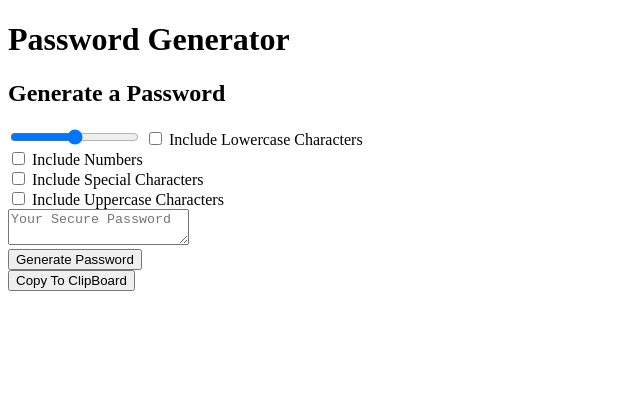
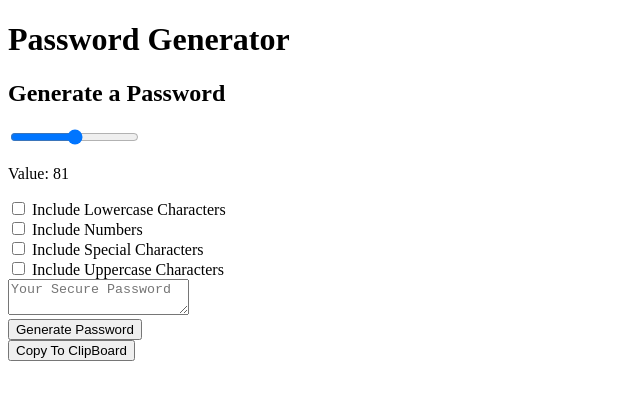
Before and after one commit to nozzy23/passwordGen, a plain HTML site: page index.html in a window 1280 px wide. Both pictures are taken after a click on the button "Generate Password". Shown: the whole page, without its empty margins (0-640 px from the left). Drawn offline with Linux system fonts and the light colour scheme.

Commit message:
finish slider and able to recieve input from slider

```diff
--- a/code.js
+++ b/code.js
@@ -18,23 +18,30 @@ Things to work on
 table for charcode http://www.net-comber.com/charset.html
 */
 
-//dom Elements
-var resultEle = document.getElementById("result")
-var lengthEle = document.getElementById("length")
-var lowerCaseEle = document.getElementById("lowerCase")
-var upperCaseEle = document.getElementById("UpperCase")
-var numberEle = document.getElementById("number")
-var specialEle = document.getElementById("special")
-var generateEle = document.getElementById("generate")
-var clipBoardEle = document.getElementById("clipBoard")
+//html Elements
+var resultEle = document.getElementById("result");
+var myRangeEle = document.getElementById("myRange");
+var lowerCaseEle = document.getElementById("lowerCase");
+var upperCaseEle = document.getElementById("UpperCase");
+var numberEle = document.getElementById("number");
+var specialEle = document.getElementById("special");
+var generateEle = document.getElementById("generate");
+var clipBoardEle = document.getElementById("clipBoard");
 
 
-var generateRandomPassword = {
+var randomFunc = {
     lower: generateRandomLower,
     Upper: generateRandomUpper,
     Number: generateNumber,
     special: generateSpecialChara
 };
+
+generateEle.addEventListener("click", function range() {
+    var length = +myRangeEle.value;
+    document.getElementById("myRange").value;
+    document.getElementById("demo").innerHTML = length;
+    console.log(length);
+  });
 
 
 //generate random lower
@@ -57,3 +64,11 @@ function generateSpecialChara() {
     var special= "!#$%&'()*+,-./:;<=>?@[\]^_`{|}~"
     return special[Math.floor(Math.random()*special.length)]
 }
+//slider function
+var slider = document.getElementById("myRange");
+var output = document.getElementById("demo");
+output.innerHTML = slider.value;
+
+slider.oninput = function() {
+  output.innerHTML = this.value;
+}
--- a/index.html
+++ b/index.html
@@ -16,7 +16,10 @@
         <div class="card-header">
           <h2>Generate a Password</h2>
         </div>
-        <input type="range" min="0" max="160" name="slidebar" id="slidebar">
+        <div class="slidecontainer">
+          <input type="range" min="1" max="160" class="slider" id="myRange">
+          <p>Value: <span id="demo"></span></p>
+        </div>
 
         <label class="custom-control custom-checkbox">
             <input type="checkbox" class="custom-control-input" ng-model="checkboxModel.lowerCase">
```
